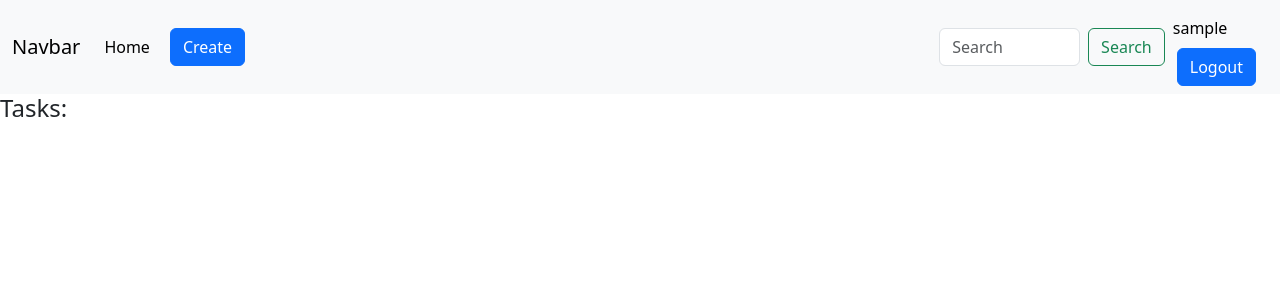
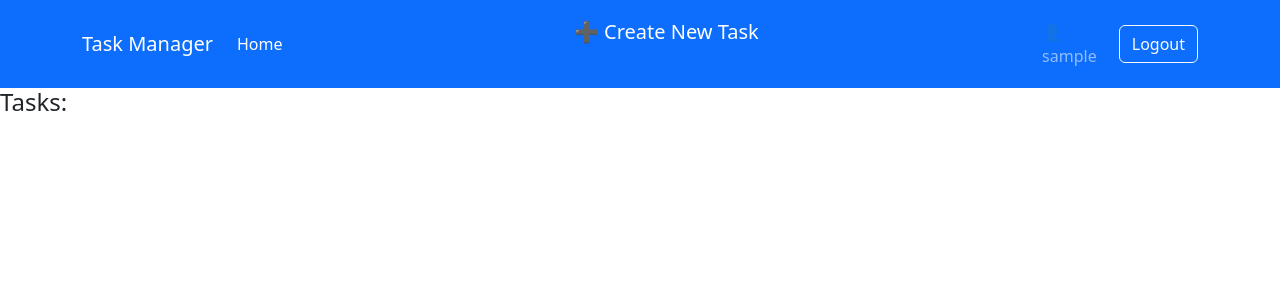
Before and after one commit to seytekk/ToDoList, a Django app: page / in a window 1280 px wide. Shown: the top 300 px of the page. Run offline with Django 5.2, Linux system fonts and the light colour scheme; the visitor is signed in with stand-in values (Sample User, id 1); data that the repository does not hold is empty.

Commit message:
first commit

```diff
--- a/templates/base.html
+++ b/templates/base.html
@@ -13,7 +13,15 @@
 {% include 'navbar.html' %}
 
 <h4>Tasks: </h4>
-
+{% if messages %}
+<div class="container mt-3">
+    {% for message in messages %}
+        <div class="alert alert-{% if message.tags == 'error' %}danger{% else %}success{% endif %}" role="alert">
+            {{ message }}
+        </div>
+    {% endfor %}
+</div>
+{% endif %}
 {% block content %}
 {% endblock content %}
 
--- a/templates/cards.html
+++ b/templates/cards.html
@@ -1,43 +1,28 @@
 {% extends 'base.html' %}
 
 {% block content %}
-<div>
-    {% for task in tasks %}
-    <div class="mb-1">
-        <h3>{{ task.title }}</h3>
-        <div class="row container d-flex justify-content-center">
-            <div class="col-md-15">
-                <div class="card px-2">
-                    <div class="card-body">
-                        <p href="">{{ task.description }}<i
-                                class="input-helper"></i>
+<div class="container mt-4">
+    <div class="row">
+        {% for task in tasks %}
+        <div class="col-md-4">
+            <div class="card shadow-sm mb-3">
+                <div class="card-body">
+                    <h5 class="card-title">{{ task.title }}</h5>
+                    <p class="card-text">{{ task.description }}</p>
+                    <p class="text-muted">📅 {{ task.created_at }}</p>
+                    <div class="d-flex justify-content-between">
+                        <a href="{% url 'update_task' task.id %}" class="btn btn-sm btn-warning">
+                            ✏️ Edit
+                        </a>
+                        <form method="POST" action="{% url 'delete_task' task.id %}">
+                            {% csrf_token %}
+                            <button type="submit" class="btn btn-sm btn-danger">🗑️ Delete</button>
+                        </form>
                     </div>
                 </div>
             </div>
-            <p>{{ task.created_at }}</p>
         </div>
+        {% endfor %}
     </div>
-    <div class="mb-5">
-        <div class='btn-toolbar'>
-<!--            Update card-->
-            <form method="POST" action="{% url 'update_task' task.id%}">
-                {% csrf_token %}
-                <button class="btn btn-success"
-                        type="submit">Update
-                </button>
-            </form>
-
-
-<!--            Delete card-->
-            <form method="POST"
-                  action="{% url 'delete_task' task.id %}">
-                {% csrf_token %}
-                <button class='btn btn-danger' type='submit'>
-                    Delete
-                </button>
-            </form>
-        </div>
-    </div>
-    {% endfor %}
 </div>
 {% endblock content %}
--- a/templates/navbar.html
+++ b/templates/navbar.html
@@ -1,55 +1,31 @@
-<nav class="navbar navbar-expand-lg bg-body-tertiary">
-    <div class="container-fluid">
-        <a class="navbar-brand" href="{% url 'index' %}">Navbar</a>
-        <button class="navbar-toggler" type="button" data-bs-toggle="collapse" data-bs-target="#navbarSupportedContent"
-                aria-controls="navbarSupportedContent" aria-expanded="false" aria-label="Toggle navigation">
+<nav class="navbar navbar-expand-lg navbar-dark bg-primary">
+    <div class="container">
+        <a class="navbar-brand" href="{% url 'index' %}">
+            <i class="fas fa-tasks"></i> Task Manager
+        </a>
+        <button class="navbar-toggler" type="button" data-bs-toggle="collapse" data-bs-target="#navbarNav"
+                aria-controls="navbarNav" aria-expanded="false" aria-label="Toggle navigation">
             <span class="navbar-toggler-icon"></span>
         </button>
-        <div class="collapse navbar-collapse" id="navbarSupportedContent">
-            <ul class="navbar-nav me-auto mb-2 mb-lg-0">
+        <div class="collapse navbar-collapse" id="navbarNav">
+            <ul class="navbar-nav me-auto">
                 <li class="nav-item">
-                    <a class="nav-link active" aria-current="page" href="#">Home</a>
+                    <a class="nav-link active" href="{% url 'index' %}">Home</a>
                 </li>
             </ul>
-
-            <!--            create card-->
             {% if user.is_authenticated %}
-            <div class="container" align="left">
-                <a href="{% url 'create_task' %}">
-                    <button type="submit" class="btn btn-primary">Create</button>
-                </a>
+            <div class="container text-center mb-4">
+            <a href="{% url 'create_task' %}" class="btn btn-primary btn-lg">➕ Create New Task</a>
             </div>
-
             {% endif %}
 
-            <form class="d-flex" role="search">
-                <input class="form-control me-2" type="search" placeholder="Search" aria-label="Search">
-                <button class="btn btn-outline-success" type="submit">Search</button>
-            </form>
-
-            <ul class="navbar-nav me-auto mb-2 mb-lg-0">
-                <li class="nav-item">
-                    {% if user.is_authenticated %}
-                    <a class="nav-link active" aria-current="page" href="#">{{ user.username }} </a>
-                    <div class="container" align="left">
-                        <a href="{% url 'logout' %}">
-                            <button type="submit" class="btn btn-primary">Logout</button>
-                        </a>
-                    </div>
-                    {% else %}
-                    <div class="container" align="left">
-                        <a href="{% url 'login' %}">
-                            <button type="submit" class="btn btn-primary">Login</button>
-                        </a>
-                    </div>
-                    <div class="container" align="left">
-                        <a href="{% url 'register' %}">
-                            <button type="submit" class="btn btn-primary">Register</button>
-                        </a>
-                    </div>
-                    {% endif %}
-                </li>
-            </ul>
+            {% if user.is_authenticated %}
+                <span class="navbar-text me-3">👤 {{ user.username }}</span>
+                <a href="{% url 'logout' %}" class="btn btn-outline-light">Logout</a>
+            {% else %}
+                <a href="{% url 'login' %}" class="btn btn-light me-2">Login</a>
+                <a href="{% url 'register' %}" class="btn btn-warning">Register</a>
+            {% endif %}
         </div>
     </div>
 </nav>
--- a/templates/register.html
+++ b/templates/register.html
@@ -22,4 +22,4 @@
 <li{% if message.tags %} class="{{ message.tags }}"{% endif %}>{{ message }}</li>
 {% endfor %}
 {% endif %}
-{% endblock %}Ï
+{% endblock %}
```
Also changed, not shown: static/css/styles.css (+26 -0 lines), templates/create.html (+30 -15 lines), templates/update_task.html (+31 -16 lines), 1 other file.
